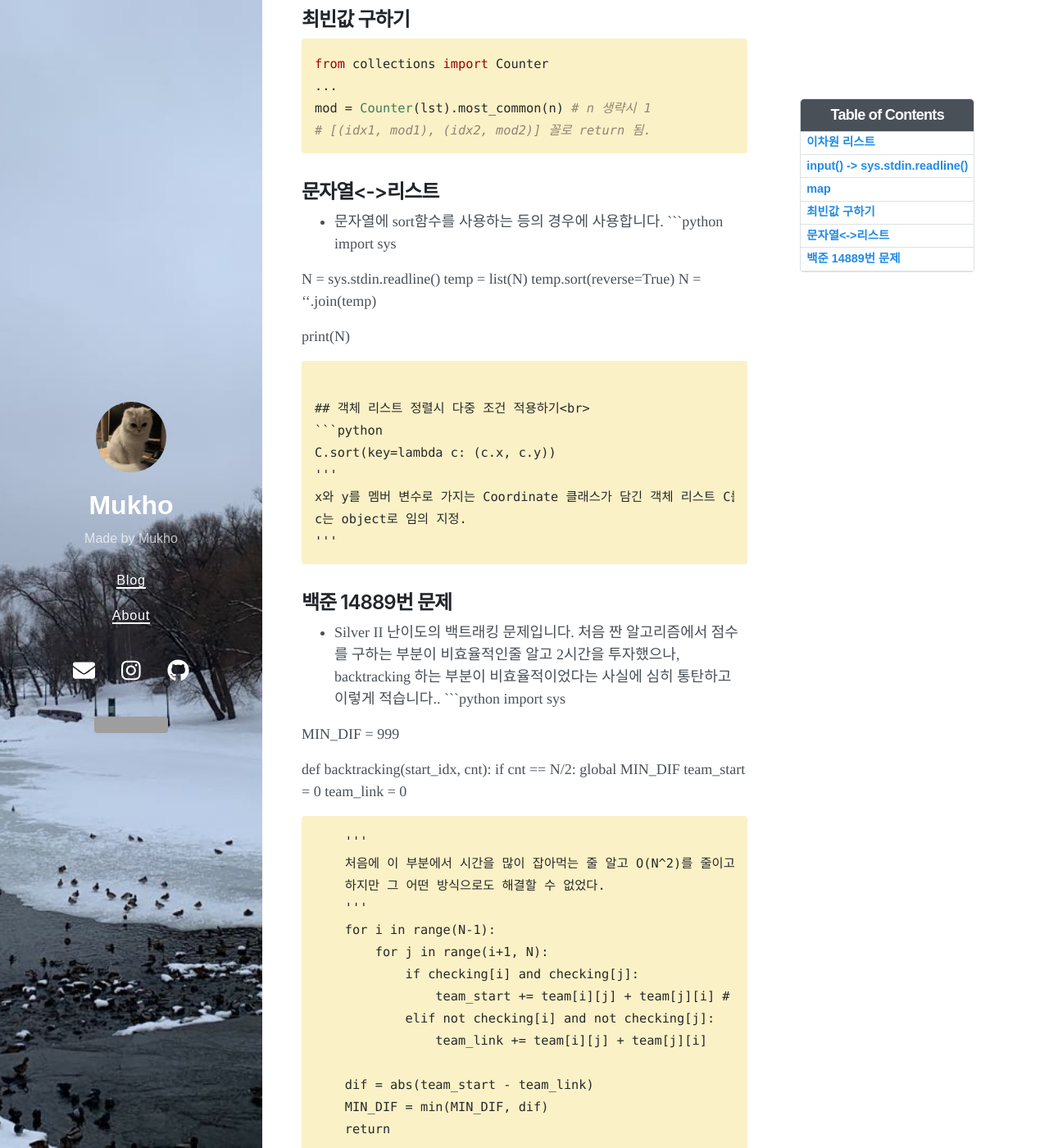
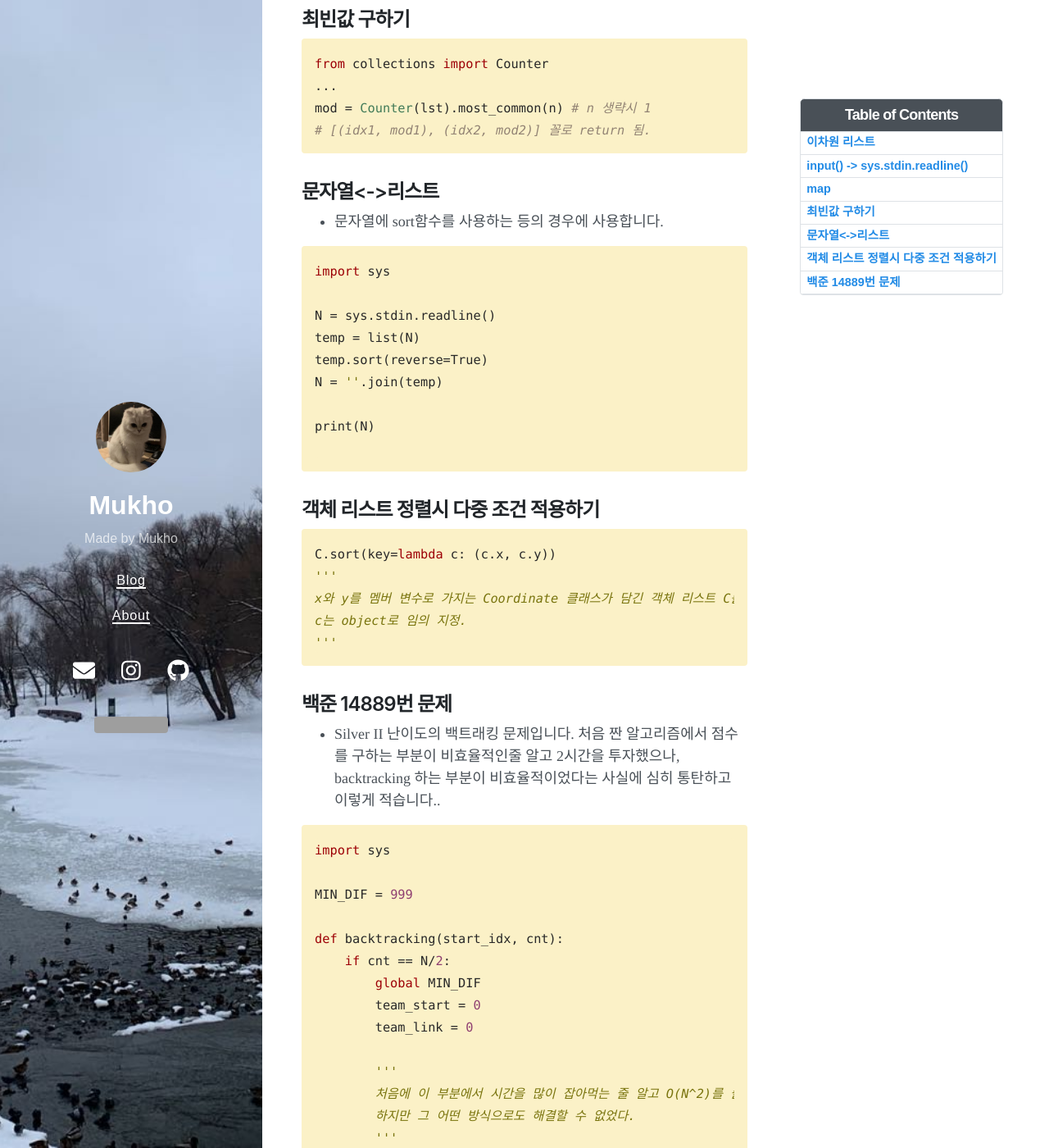
Before and after one commit to mukhoplus/mukhoplus.github.io, a Jekyll site: the page built from _posts/2022-03-08-코딩테스트 낙서장.md, in a window 1280 px wide and 1400 px high, scrolled down 966 px. Shown: the whole window at 82% size. Built offline with Jekyll 4.4.1, drawn with Linux system fonts in a browser that asks for light colours; nearby versions of some CDN libraries; comment, search, counter and statistics services are not loaded; some of the changed text lies outside the part shown; grey boxes are pictures that could not be loaded.

Commit message:
Update Posting

````diff
--- a/_posts/2022-03-08-코딩테스트 낙서장.md
+++ b/_posts/2022-03-08-코딩테스트 낙서장.md
@@ -45,6 +45,7 @@ mod = Counter(lst).most_common(n) # n 생략시 1
 
 ## 문자열<->리스트<br>
 - 문자열에 sort함수를 사용하는 등의 경우에 사용합니다.
+
 ```python
 import sys
 
@@ -67,7 +68,8 @@ c는 object로 임의 지정.
 ```
 
 ## 백준 14889번 문제<br>
-- Silver II 난이도의 백트래킹 문제입니다. 처음 짠 알고리즘에서 점수를 구하는 부분이 비효율적인줄 알고 2시간을 투자했으나, backtracking 하는 부분이 비효율적이었다는 사실에 심히 통탄하고 이렇게 적습니다..
+- Silver II 난이도의 백트래킹 문제입니다. 처음 짠 알고리즘에서 점수를 구하는 부분이 비효율적인줄 알고 2시간을 투자했으나, backtracking 하는 부분이 비효율적이었다는 사실에 심히 통탄하고 이렇게 적습니다..<br>
+
 ```python
 import sys
 
````
Also changed, not shown: other parts of _posts/2022-03-08-코딩테스트 낙서장.md (+1 -1 lines).
